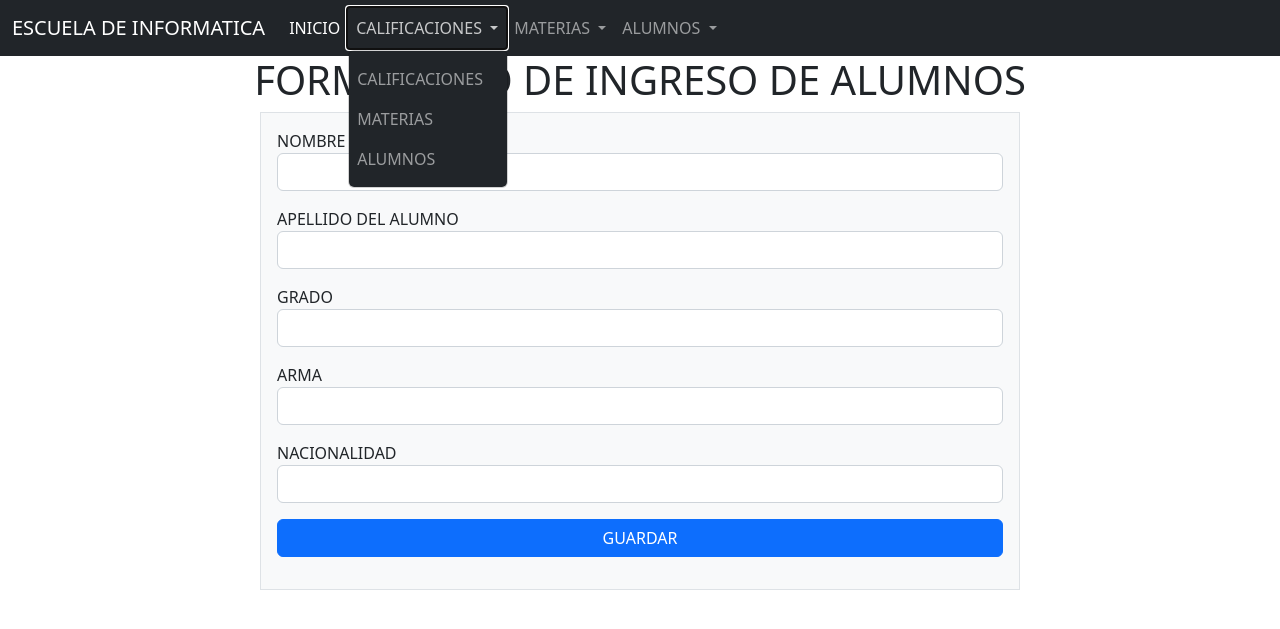
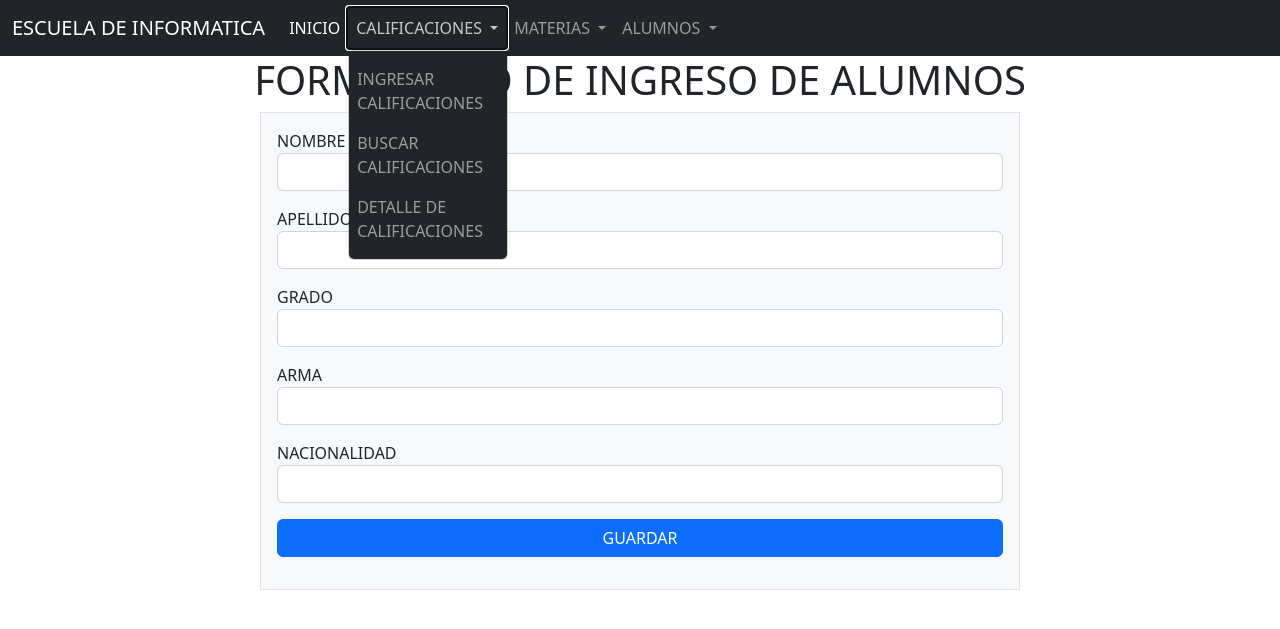
Before and after one commit to byron1614/final_rac, a PHP site: page /vistas/alumnos/index.php in a window 1280 px wide, after a click on "CALIFICACIONES". Shown: the top 629 px of the page. Run offline with PHP 8.4, Linux system fonts and the light colour scheme.

Commit message:
se modifico el codigo navbar

```diff
--- a/includes/navbar.php
+++ b/includes/navbar.php
@@ -15,13 +15,13 @@
                     </a>
                     <ul class="dropdown-menu bg-dark">
                         <li class="nav-item">
-                            <a class="nav-link" href="/final_rac/vistas/notas/index.php">CALIFICACIONES</a>
+                            <a class="nav-link" href="/final_rac/vistas/notas/index.php">INGRESAR CALIFICACIONES</a>
                         </li>
                         <li class="nav-item">
-                            <a class="nav-link" href="/final_rac/vistas/notas/buscar.php">MATERIAS</a>
+                            <a class="nav-link" href="/final_rac/vistas/notas/buscar.php">BUSCAR CALIFICACIONES</a>
                         </li>
                         <li class="nav-item">
-                            <a class="nav-link" href="/final_rac/controladores/materias/detalle_materias.php">ALUMNOS</a>
+                            <a class="nav-link" href="/final_rac/controladores/materias/detalle_materias.php">DETALLE DE CALIFICACIONES</a>
                         </li>
                     </ul>
                 </li>
```
